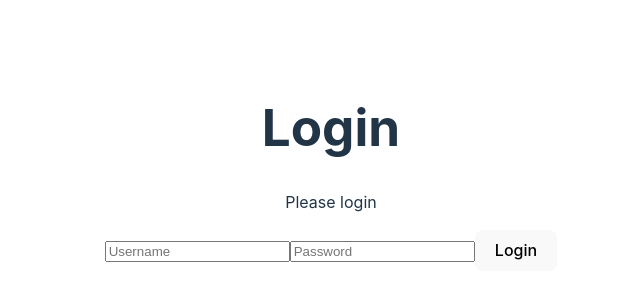
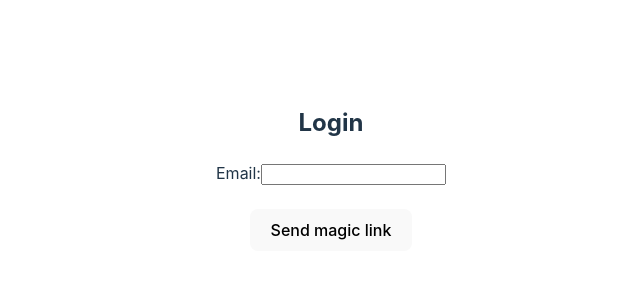
Before and after one commit to farosFreed/BlogReact, a React (Vite) app: page / in a window 1280 px wide. Shown: the part 232-532 px from the top of the page, without its empty margins (309-949 px from the left). Built offline with nearby package versions, Linux system fonts and the light colour scheme; no server answers.

Commit message:
add supabase authentication

```diff
--- a/package.json
+++ b/package.json
@@ -10,6 +10,7 @@
     "preview": "vite preview"
   },
   "dependencies": {
+    "@supabase/supabase-js": "^2.39.2",
     "react": "^18.2.0",
     "react-dom": "^18.2.0"
   },
--- a/src/App.tsx
+++ b/src/App.tsx
@@ -1,14 +1,28 @@
-import { useState } from "react";
+import { useState, useEffect } from "react";
+import { supabase } from "./superbaseClient";
+import Login from "./components/login";
+
 import "./App.css";
 
 function App() {
-  const [user, setUser] = useState(null);
+  // const [user, setUser] = useState(null);
+  const [session, setSession] = useState(null);
+
+  useEffect(() => {
+    supabase.auth.getSession().then(({ data: { session } }) => {
+      setSession(session);
+    });
+
+    supabase.auth.onAuthStateChange((_event, session) => {
+      setSession(session);
+    });
+  }, []);
 
   return (
     <>
       {/* if user isn't null, show home
       else show login  */}
-      {user !== null ? (
+      {session !== null ? (
         <div className="Home">
           <h1>Home</h1>
           <p>Home is where the heart is</p>
@@ -19,14 +33,8 @@ function App() {
           </ul>
         </div>
       ) : (
-        <div className="Login">
-          <h1>Login</h1>
-          <p>Please login</p>
-          <form id="login-form">
-            <input type="text" placeholder="Username" />
-            <input type="password" placeholder="Password" />
-            <button type="submit">Login</button>
-          </form>
+        <div>
+          <Login />
         </div>
       )}
     </>
--- /dev/null
+++ b/src/components/login.tsx
@@ -0,0 +1,59 @@
+import React, { useState } from "react";
+import { supabase } from "../superbaseClient";
+import { AuthError } from "@supabase/supabase-js";
+
+const Login: React.FC = () => {
+  const [loading, setLoading] = useState(false);
+  const [email, setEmail] = useState("");
+  // const [password, setPassword] = useState("");
+
+  const handleEmailChange = (e: React.ChangeEvent<HTMLInputElement>) => {
+    setEmail(e.target.value);
+  };
+
+  /* const handlePasswordChange = (e: React.ChangeEvent<HTMLInputElement>) => {
+    setPassword(e.target.value);
+  }; */
+
+  const handleSubmit = async (e: React.FormEvent) => {
+    e.preventDefault();
+    setLoading(true);
+    const { error } = await supabase.auth.signInWithOtp({ email });
+
+    AuthError;
+    if (error) {
+      alert(error.message);
+      //error.error_description
+    } else {
+      alert("Check your email for the login link!");
+    }
+    setLoading(false);
+  };
+
+  return (
+    <div>
+      <h2>Login</h2>
+      <form onSubmit={handleSubmit}>
+        <label>
+          Email:
+          <input type="email" value={email} onChange={handleEmailChange} />
+        </label>
+        <br />
+        {/* <label>
+          Password:
+          <input
+            type="password"
+            value={password}
+            onChange={handlePasswordChange}
+          />
+  </label> */}
+        <br />
+        <button type="submit" disabled={loading}>
+          {loading ? <span>Loading</span> : <span>Send magic link</span>}
+        </button>
+      </form>
+    </div>
+  );
+};
+
+export default Login;
--- /dev/null
+++ b/src/superbaseClient.ts
@@ -0,0 +1,6 @@
+import { createClient } from "@supabase/supabase-js";
+
+const supabaseUrl = import.meta.env.VITE_SUPABASE_URL; // not process.env.VITE_SUPABASE_URL?
+const supabaseAnonKey = import.meta.env.VITE_SUPABASE_ANON_KEY;
+
+export const supabase = createClient(supabaseUrl, supabaseAnonKey);
```
Also changed, not shown: 1 other file (tests, documents, lock files or other folders).
